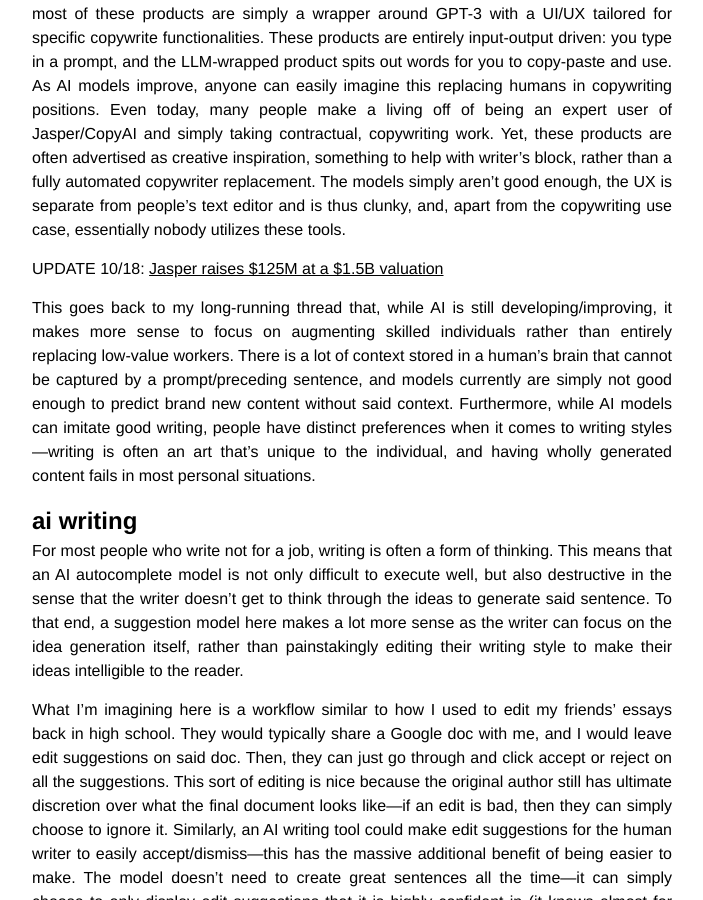
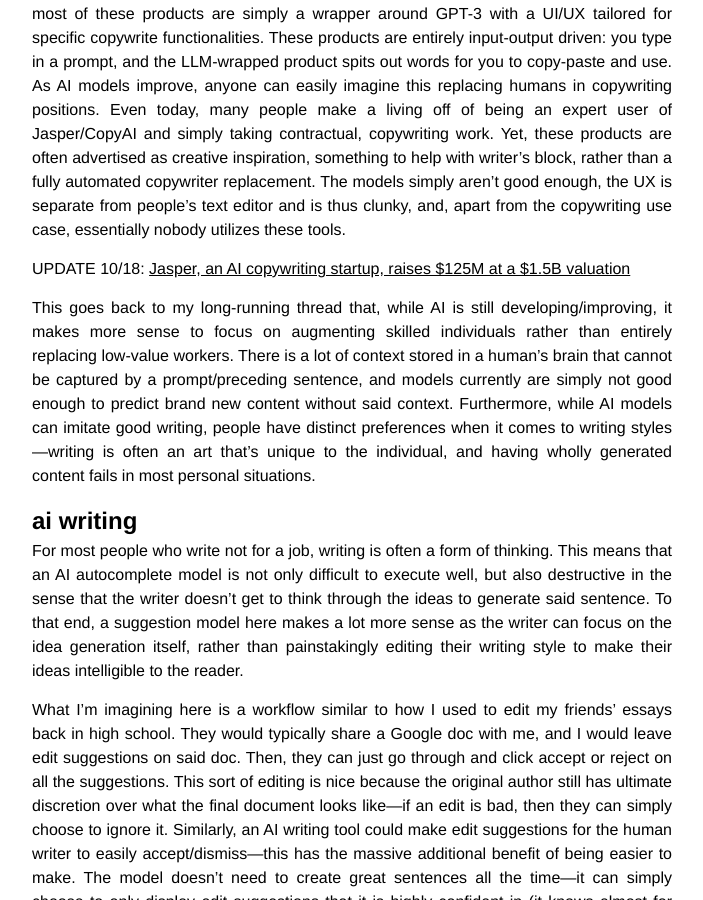
Before and after one commit to alexjwang/personal-blog, a Jekyll site: the page built from _posts/2022-10-14-ai-writing.markdown, in a window 1280 px wide and 900 px high, scrolled down 923 px. Shown: the whole window, without its empty margins (288-991 px from the left). Built offline with Jekyll 4.4.1, drawn with Linux system fonts in a browser that asks for light colours; nearby versions of some CDN libraries.

Commit message:
jasper link caption edit

```diff
--- a/_posts/2022-10-14-ai-writing.markdown
+++ b/_posts/2022-10-14-ai-writing.markdown
@@ -14,7 +14,7 @@ Wih the release of GPT-3 and the public's realization of its shockingly good res
 
 A lot of the best AI writing tools, like Jasper and CopyAI, are built specifically for copywriting. This includes situations like generating an Amazon product description for your item, writing a blog post about a certain topic, optimize SEO for your content, etc. The product's entire identity is centered around AI, but there's zero AI tech built in house—most of these products are simply a wrapper around GPT-3 with a UI/UX tailored for specific copywrite functionalities. These products are entirely input-output driven: you type in a prompt, and the LLM-wrapped product spits out words for you to copy-paste and use. As AI models improve, anyone can easily imagine this replacing humans in copywriting positions. Even today, many people make a living off of being an expert user of Jasper/CopyAI and simply taking contractual, copywriting work. Yet, these products are often advertised as creative inspiration, something to help with writer's block, rather than a fully automated copywriter replacement. The models simply aren't good enough, the UX is separate from people's text editor and is thus clunky, and, apart from the copywriting use case, essentially nobody utilizes these tools.
 
-UPDATE 10/18: [Jasper raises $125M at a $1.5B valuation](https://techcrunch.com/2022/10/18/ai-content-platform-jasper-raises-125m-at-a-1-7b-valuation/)
+UPDATE 10/18: [Jasper, an AI copywriting startup, raises $125M at a $1.5B valuation](https://techcrunch.com/2022/10/18/ai-content-platform-jasper-raises-125m-at-a-1-7b-valuation/)
 
 This goes back to my long-running thread that, while AI is still developing/improving, it makes more sense to focus on augmenting skilled individuals rather than entirely replacing low-value workers. There is a lot of context stored in a human's brain that cannot be captured by a prompt/preceding sentence, and models currently are simply not good enough to predict brand new content without said context. Furthermore, while AI models can imitate good writing, people have distinct preferences when it comes to writing styles—writing is often an art that's unique to the individual, and having wholly generated content fails in most personal situations.
 
```
Also changed, not shown: _posts/2022-10-17-startup-logs-2.markdown (+11 -0 lines), 1 other file.
